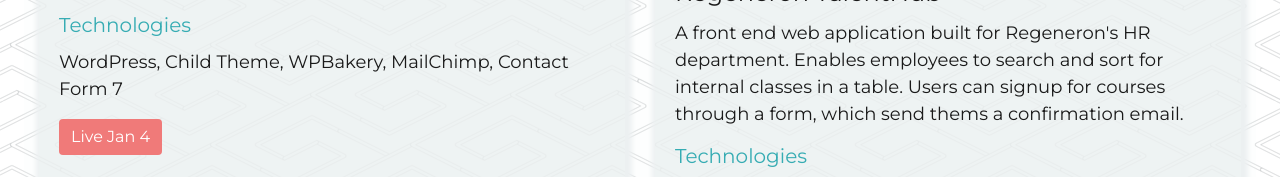
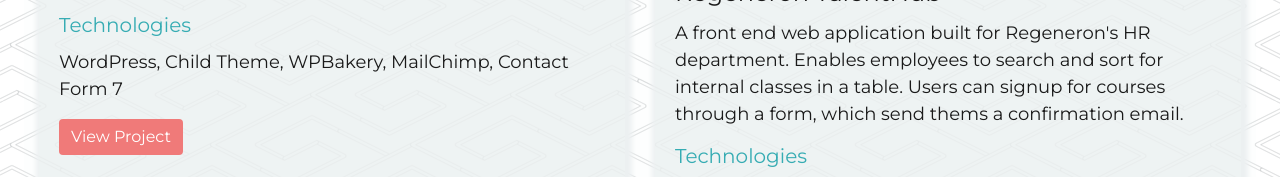
Before and after one commit to daphnecharles/portfolio, a website: page src/index.html in a window 1280 px wide. Shown: the part 5045-5222 px from the top of the page. Drawn offline with Linux system fonts and the light colour scheme.

Commit message:
added Aquarius Water link

```diff
--- a/src/index.html
+++ b/src/index.html
@@ -274,7 +274,7 @@
       <p class="card-text">A freelance web development project with Saka Water.</p>
       <h5 class="card-title">Technologies</h5>
       <p class="card-text">WordPress, Child Theme, WPBakery, MailChimp, Contact Form 7</p>
-      <a href="#" class="btn btn-primary">Live Jan 4</a>
+      <a href="http://www.aquariuswater.com.au/" class="btn btn-primary">View Project</a>
     </div>
 
   </div>
```
